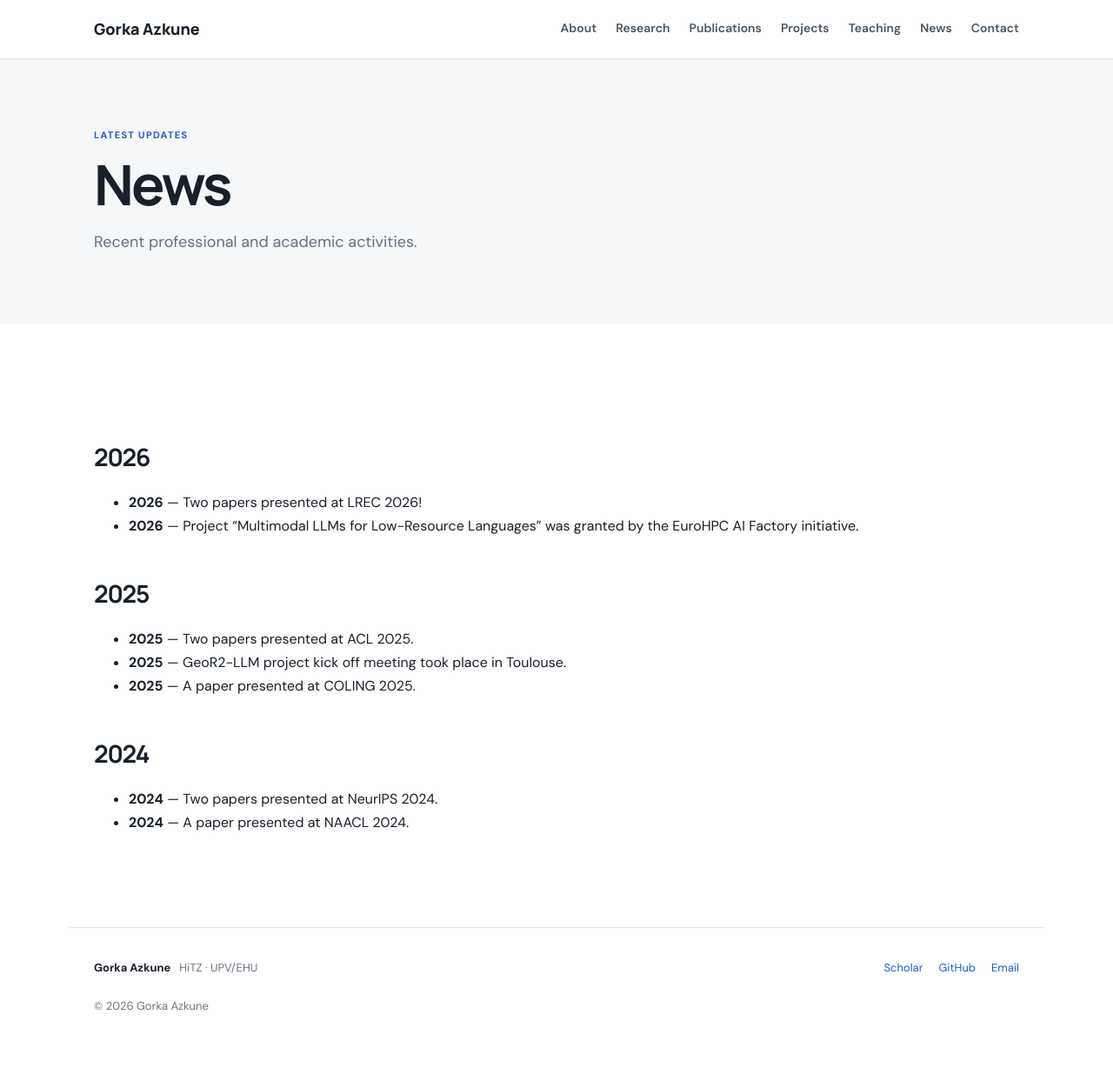
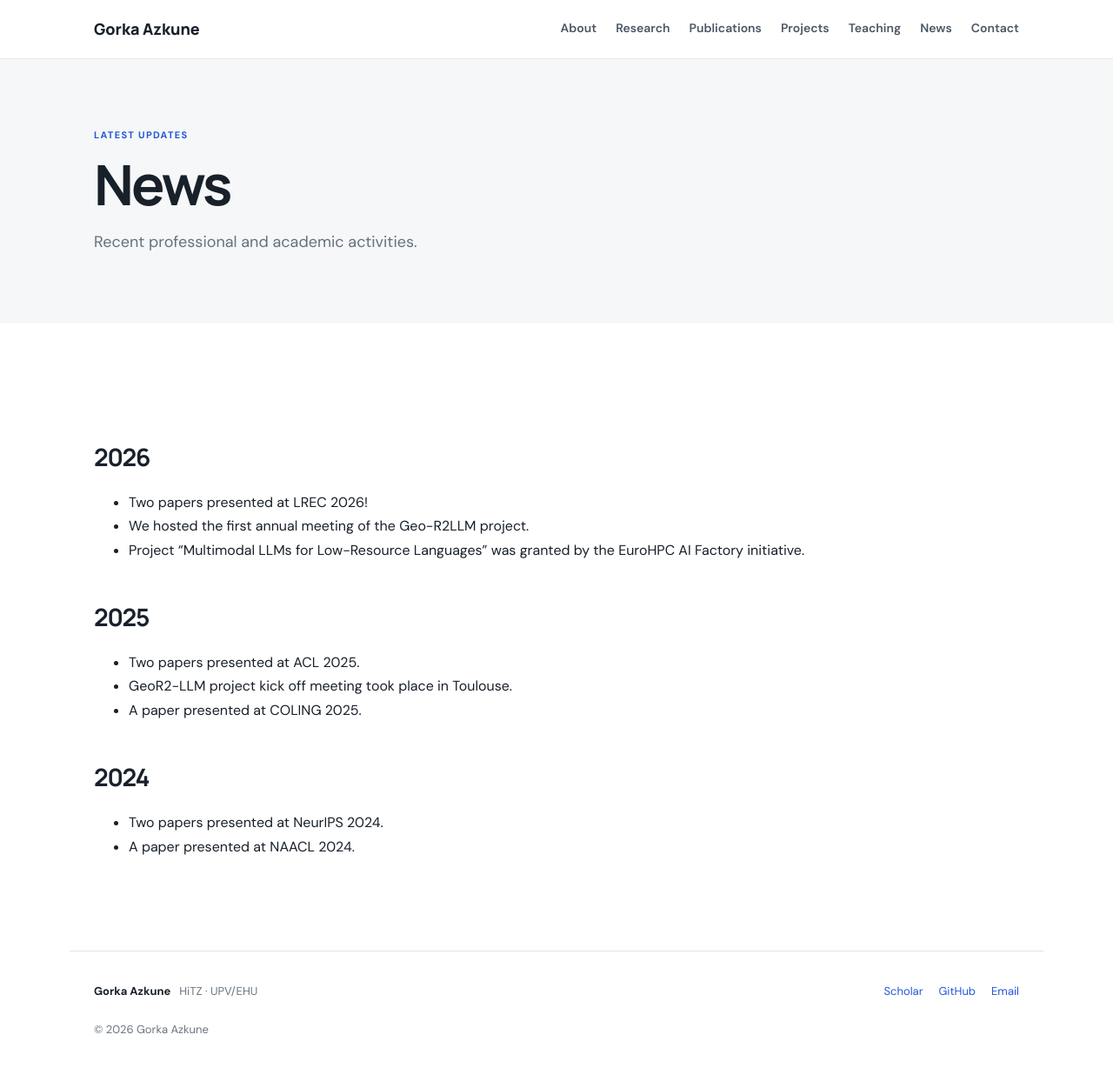
Before and after one commit to gazkune/gazkune.github.io, a Jekyll site: the page built from news.md, in a window 1280 px wide and 1245 px high. Shown: the top 1228 px of the window at 87% size. Built offline with Jekyll 4.4.1, drawn with Linux system fonts in a browser that asks for light colours.

Commit message:
news updated

```diff
--- a/news.md
+++ b/news.md
@@ -6,14 +6,15 @@ description: Recent professional and academic activities.
 permalink: /news/
 ---
 ## 2026
-- **2026** — Two papers presented at LREC 2026!
-- **2026** — Project "Multimodal LLMs for Low-Resource Languages" was granted by the EuroHPC AI Factory initiative.
+- Two papers presented at LREC 2026!
+- We hosted the first annual meeting of the Geo-R2LLM project.
+- Project "Multimodal LLMs for Low-Resource Languages" was granted by the EuroHPC AI Factory initiative.
 
 ## 2025
-- **2025** — Two papers presented at ACL 2025.
-- **2025** — GeoR2-LLM project kick off meeting took place in Toulouse.
-- **2025** — A paper presented at COLING 2025.
+- Two papers presented at ACL 2025.
+- GeoR2-LLM project kick off meeting took place in Toulouse.
+- A paper presented at COLING 2025.
 
 ## 2024
-- **2024** — Two papers presented at NeurIPS 2024.
-- **2024** — A paper presented at NAACL 2024.
+- Two papers presented at NeurIPS 2024.
+- A paper presented at NAACL 2024.
```
